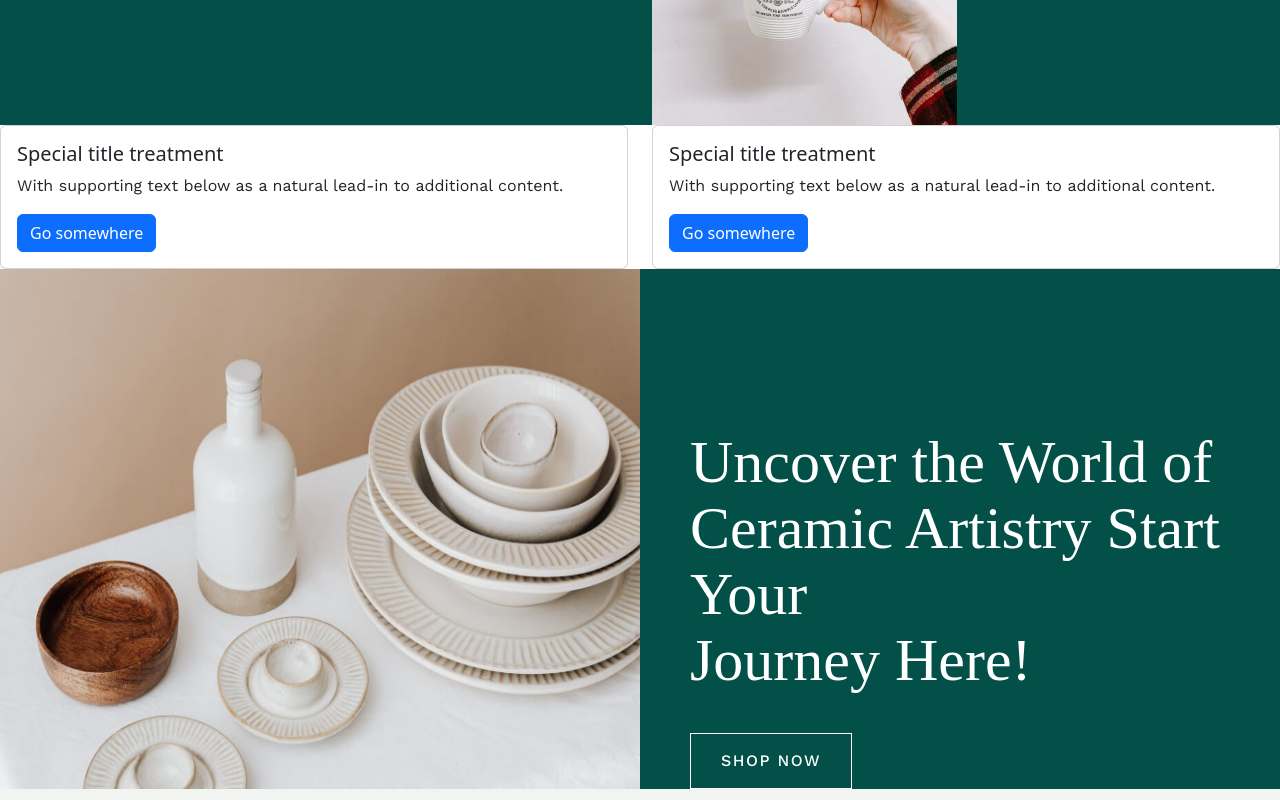
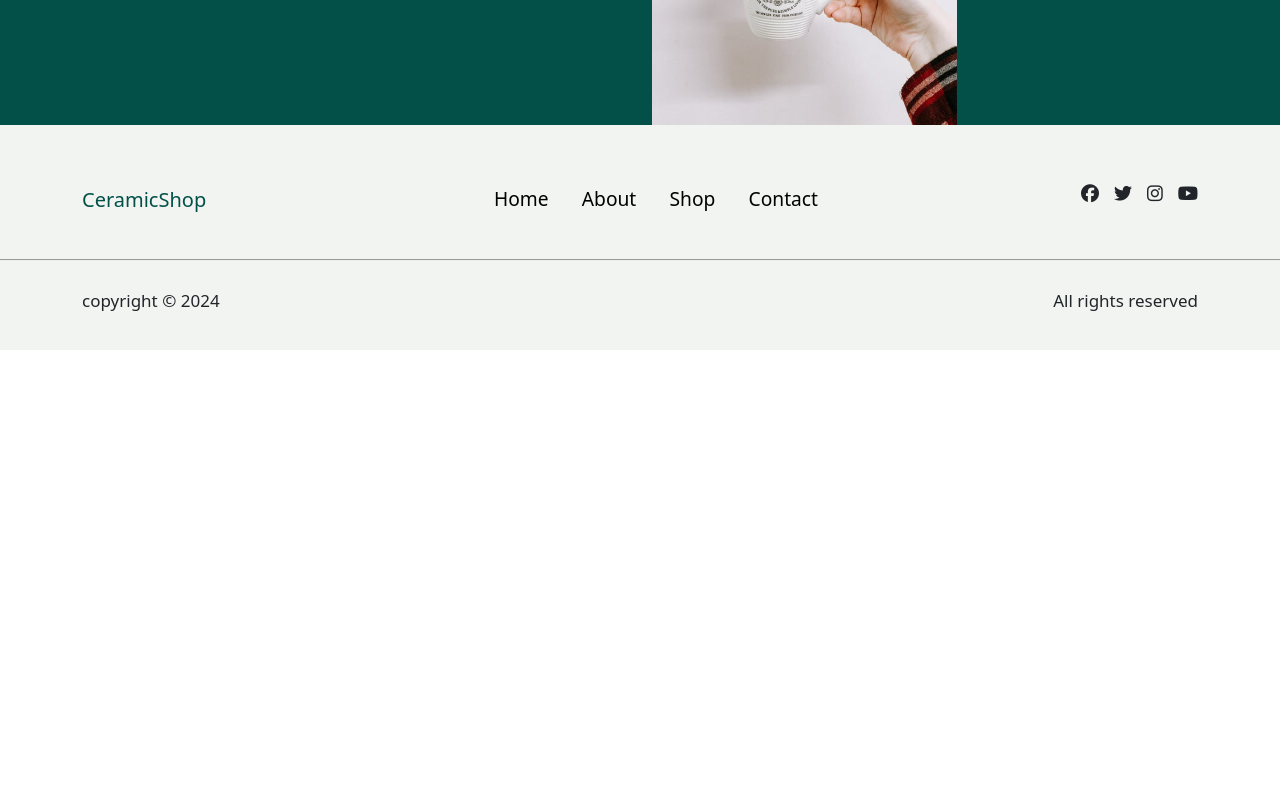
Before and after one commit to AdhamF03/practice-template, an Angular app: page / in a window 1280 px wide. Shown: the part 360-1160 px from the top of the page. After the commit the page ends 800 px from the top, so only its background shows below. Built offline with nearby package versions, Linux system fonts and the light colour scheme.

Commit message:
finished footer still on navbar

```diff
--- a/src/app/app.component.html
+++ b/src/app/app.component.html
@@ -1 +1 @@
-<app-navbar /> <app-home /> <app-testimonial /><app-artistry /><app-footer />
+<app-navbar /> <app-home /> <app-footer />
--- a/src/app/components/pages/artistry/artistry.component.html
+++ /dev/null
@@ -1,19 +0,0 @@
-<div class="container-fluid">
-  <div class="row">
-    <div class="col-md-6">
-      <img src="img/footer-cta.jpg" alt="vases picture" class="picture" />
-    </div>
-    <div class="col-md-6 shop-now">
-      <div class="pic-description">
-        <h1>
-          Uncover the World of<br />
-          Ceramic Artistry Start Your<br />
-          Journey Here!
-        </h1>
-        <div class="btn-div">
-          <button class="btn-shop">shop now</button>
-        </div>
-      </div>
-    </div>
-  </div>
-</div>
--- a/src/app/components/pages/artistry/artistry.component.scss
+++ /dev/null
@@ -1,37 +0,0 @@
-@import "../../../../styles.scss";
-
-.container-fluid {
-  margin-left: 0px;
-}
-.col-md-6 {
-  padding-left: 0px;
-  padding-right: 0px;
-}
-
-.col-md-6 img {
-  width: 100%;
-  height: 100%;
-}
-.shop-now {
-  background-color: $colorGreen;
-  padding-left: 50px;
-}
-
-.pic-description {
-  color: white;
-  text-wrap: wrap;
-  margin-top: 160px;
-}
-.pic-description h1 {
-  font-size: 60px;
-}
-
-.btn-div {
-  margin-top: 40px;
-
-  .btn-shop:hover {
-    background-color: $colorWhite;
-    color: $colorGreen;
-    transition: all 0.3s ease-in-out;
-  }
-}
--- a/src/app/components/pages/testimonial/testimonial.component.html
+++ /dev/null
@@ -1,30 +0,0 @@
-<div class="conatiner-fluid">
-  <div class="rating-container">
-    <div class="row">
-      <div class="col-sm-6 mb-3 mb-sm-0">
-        <div class="card">
-          <div class="card-body">
-            <h5 class="card-title">Special title treatment</h5>
-            <p class="card-text">
-              With supporting text below as a natural lead-in to additional
-              content.
-            </p>
-            <a href="#" class="btn btn-primary">Go somewhere</a>
-          </div>
-        </div>
-      </div>
-      <div class="col-sm-6">
-        <div class="card">
-          <div class="card-body">
-            <h5 class="card-title">Special title treatment</h5>
-            <p class="card-text">
-              With supporting text below as a natural lead-in to additional
-              content.
-            </p>
-            <a href="#" class="btn btn-primary">Go somewhere</a>
-          </div>
-        </div>
-      </div>
-    </div>
-  </div>
-</div>
--- a/src/app/components/pages/testimonial/testimonial.component.scss
+++ /dev/null
@@ -1,5 +0,0 @@
-@import "../../../../styles.scss";
-
-.container-fluid {
-  background-color: $colorGrey;
-}
```
Also changed, not shown: src/app/app.component.ts (+1 -10 lines), src/app/components/pages/artistry/artistry.component.ts (deleted, +0 -12 lines), src/app/components/pages/testimonial/testimonial.component.ts (deleted, +0 -12 lines), 2 other files (tests, documents, lock files or other folders).
